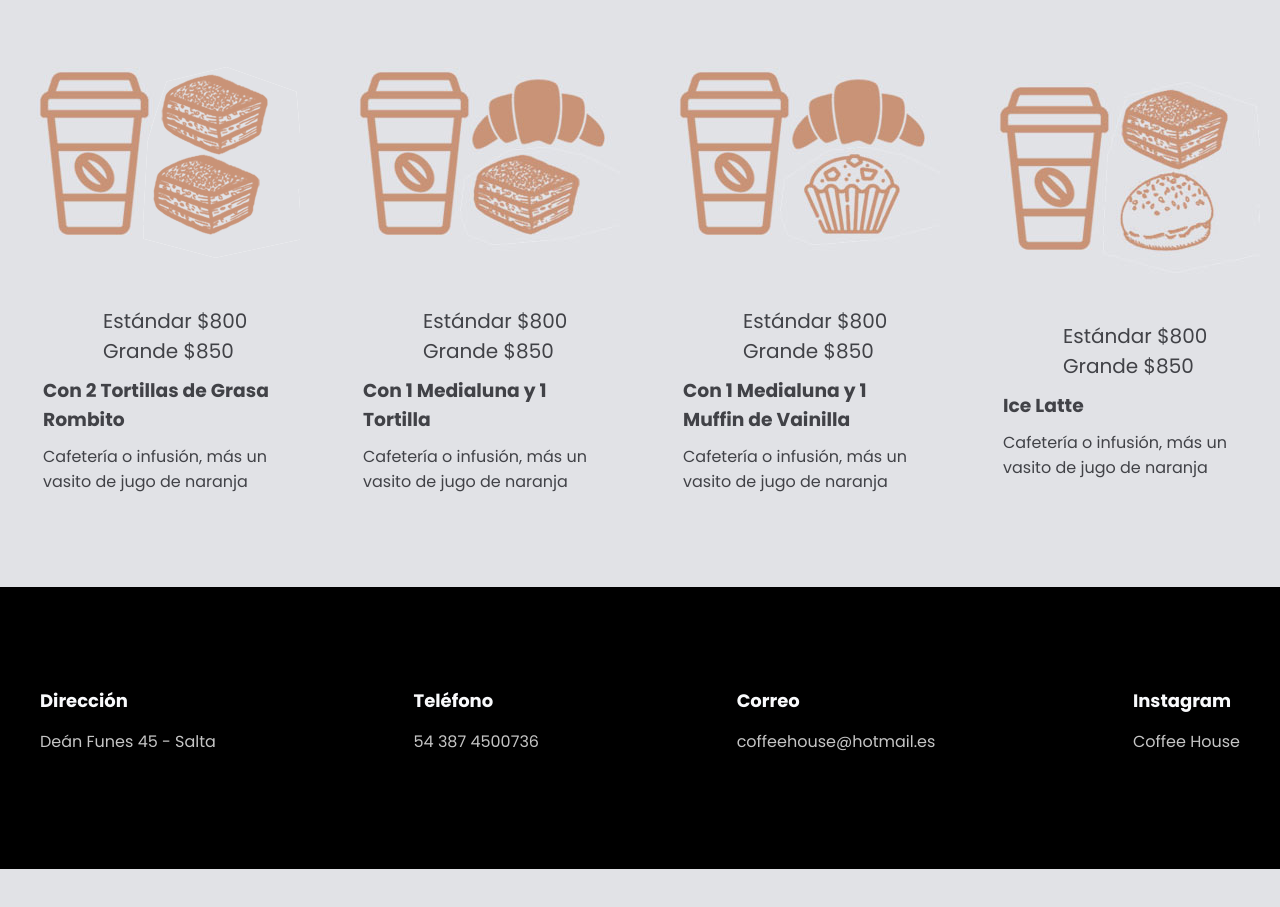
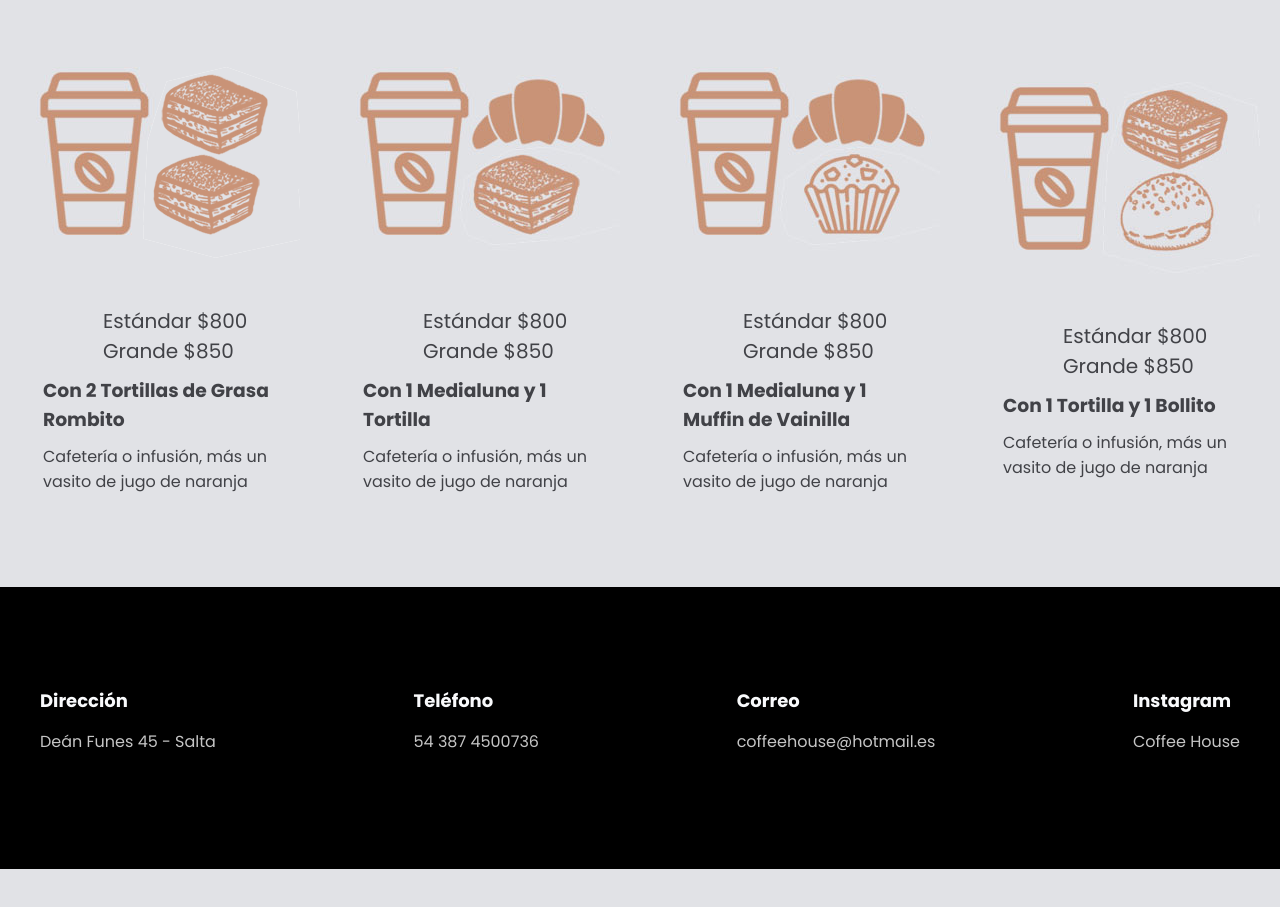
Before and after one commit to MRRodr1guez/coffee-vMartin, a plain HTML site: page blog.html in a window 1280 px wide. Shown: the part 1606-2513 px from the top of the page. Drawn offline with Linux system fonts and the light colour scheme.

Commit message:
Update blog.html

```diff
--- a/blog.html
+++ b/blog.html
@@ -146,7 +146,7 @@
                     <div class="foto-body">
                         <label class="cash">Estándar $800</label>
                         <label class="cash">Grande $850</label>
-                        <h3>Ice Latte</h3>
+                        <h3>Con 1 Tortilla y 1 Bollito</h3>
                         <label>Cafetería o infusión, más un vasito de jugo de naranja</label>
                     </div>
                 </div>
```
